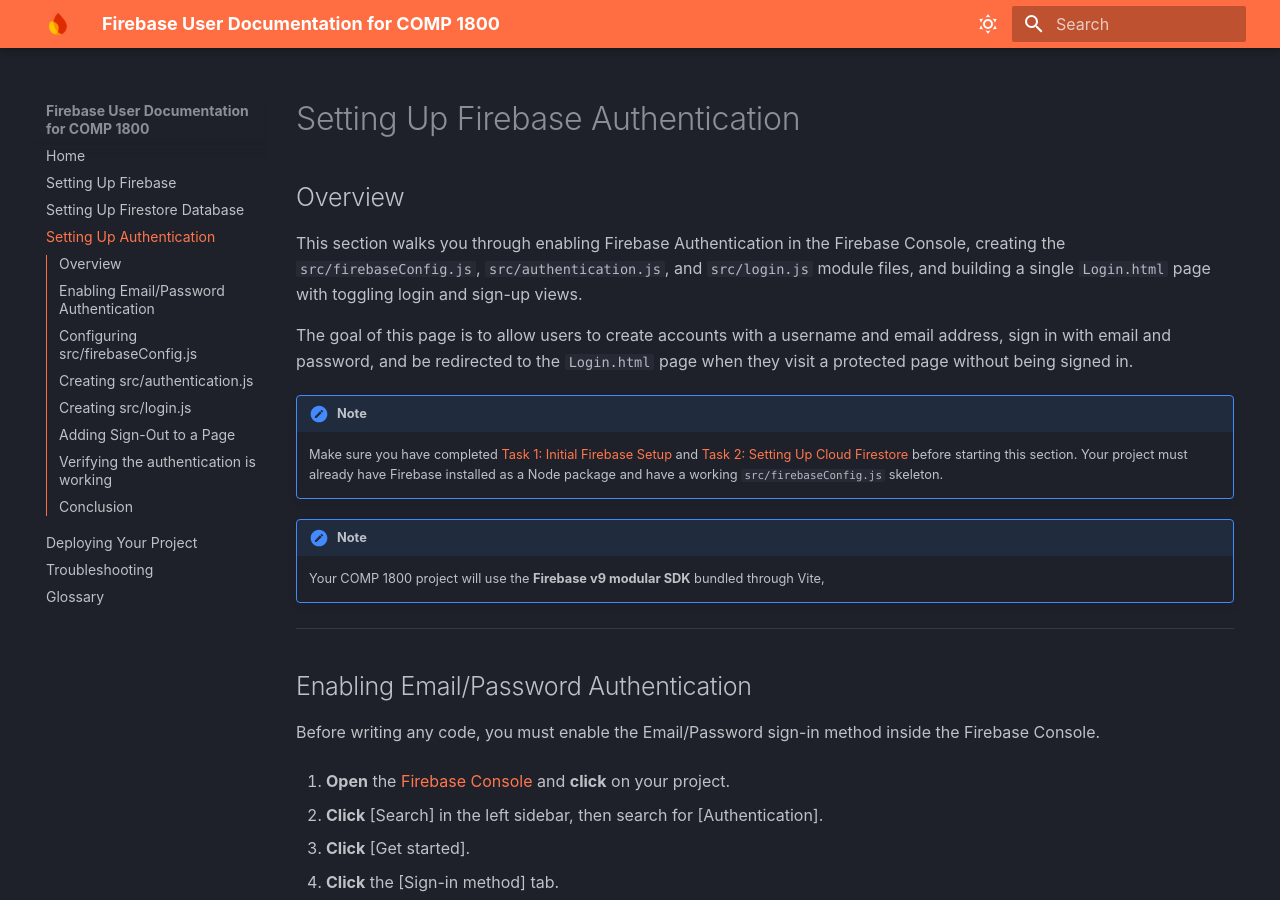
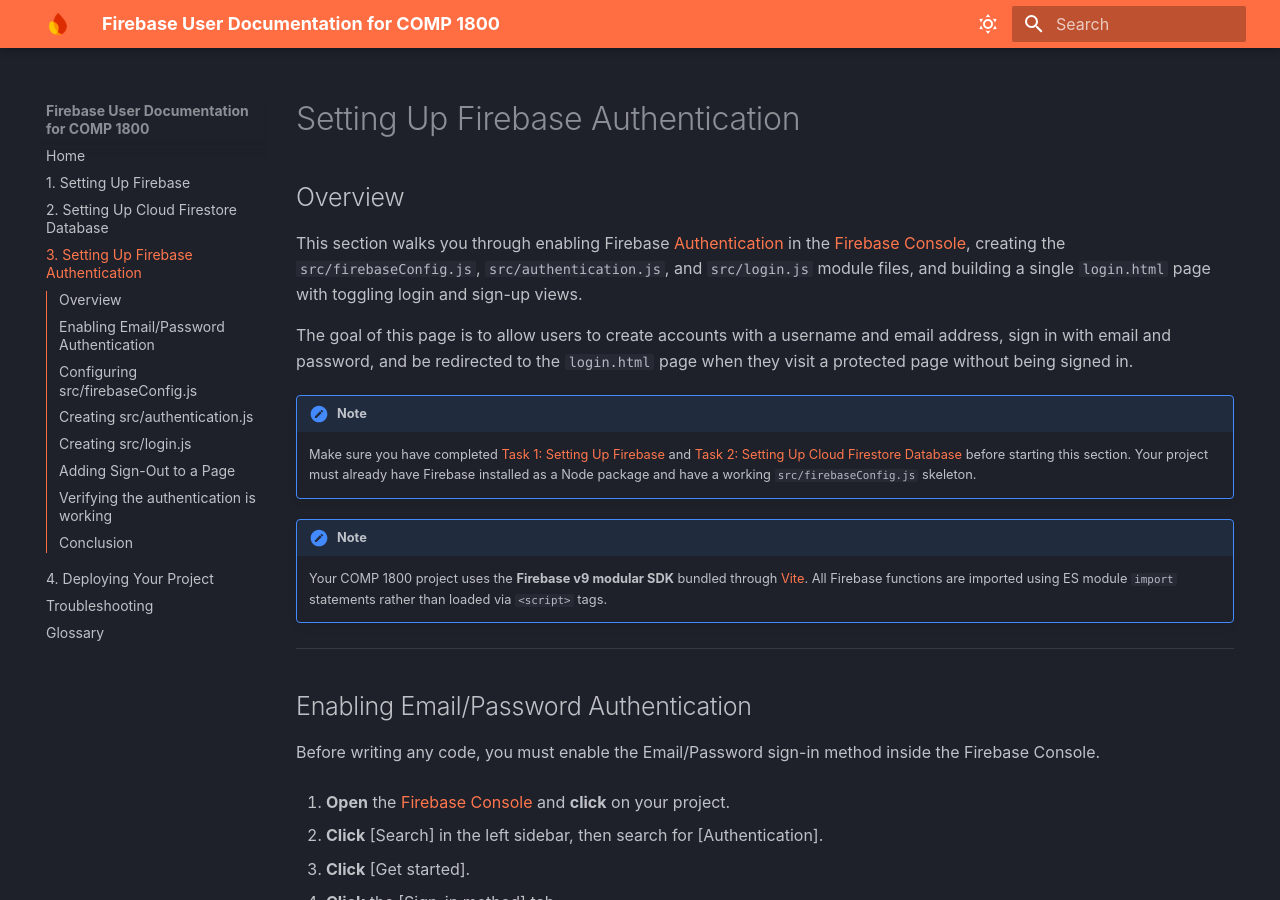
Before and after one commit to jameeel01/MKDOCS, an MkDocs documentation site: the page built from docs/task3_authentication.md, in a window 1280 px wide and 900 px high. Built offline with MkDocs 1.6.1 and Material for MkDocs 9.7.7, drawn with Linux system fonts in a browser that asks for light colours; some web fonts are replaced; some of the changed text lies outside the part shown.

Commit message:
Update glossary and troubleshooting pages. Add glossary for task 3 and 4

````diff
--- a/docs/task3_authentication.md
+++ b/docs/task3_authentication.md
@@ -2,18 +2,18 @@
 
 ## Overview
 
-This section walks you through enabling Firebase Authentication in the Firebase Console, creating the `src/firebaseConfig.js`, `src/authentication.js`, and `src/login.js` module files, and building a single `Login.html` page with toggling login and sign-up views.
+This section walks you through enabling Firebase [Authentication](glossary.md#authentication) in the [Firebase Console](glossary.md#firebase-console), creating the `src/firebaseConfig.js`, `src/authentication.js`, and `src/login.js` module files, and building a single `login.html` page with toggling login and sign-up views.
 
-The goal of this page is to allow users to create accounts with a username and email address, sign in with email and password, and be redirected to the `Login.html` page when they visit a protected page without being signed in.
+The goal of this page is to allow users to create accounts with a username and email address, sign in with email and password, and be redirected to the `login.html` page when they visit a protected page without being signed in.
 
 !!! note
-    Make sure you have completed [Task 1: Initial Firebase Setup](task1_firebase_setup.md)
-    and [Task 2: Setting Up Cloud Firestore](task2_firestore_setup.md)
+    Make sure you have completed [Task 1: Setting Up Firebase](task1_firebase_setup.md)
+    and [Task 2: Setting Up Cloud Firestore Database](task2_firestore_setup.md)
     before starting this section. Your project must already have Firebase installed
     as a Node package and have a working `src/firebaseConfig.js` skeleton.
 
 !!! note
-    Your COMP 1800 project will use the **Firebase v9 modular SDK** bundled through Vite,
+    Your COMP 1800 project uses the **Firebase v9 modular SDK** bundled through [Vite](glossary.md#vite). All Firebase functions are imported using ES module `import` statements rather than loaded via `<script>` tags.
 ---
 
 ## Enabling Email/Password Authentication
@@ -224,7 +224,7 @@
 
     document.getElementById("signoutBtn").addEventListener("click", () => {
         signOut(auth)
-            .then(() => { window.location.href = "/Login.html"; })
+            .then(() => { window.location.href = "/login.html"; })
             .catch((error) => { console.error("Sign-out error:", error); });
     });
     ```
@@ -267,7 +267,6 @@
 
 !!! success
     Firebase authentication is now working correctly. Users can create accounts, sign in, and sign out.
----
 
 ---
 
--- a/mkdocs.yml
+++ b/mkdocs.yml
@@ -36,10 +36,10 @@
 
 nav:
   - Home: index.md
-  - Setting Up Firebase: task1_firebase_setup.md
-  - Setting Up Firestore Database: task2_firestore_setup.md
-  - Setting Up Authentication: task3_authentication.md
-  - Deploying Your Project: task4_deploy.md
+  - 1. Setting Up Firebase: task1_firebase_setup.md
+  - 2. Setting Up Cloud Firestore Database: task2_firestore_setup.md
+  - 3. Setting Up Firebase Authentication: task3_authentication.md
+  - 4. Deploying Your Project: task4_deploy.md
   - Troubleshooting: troubleshooting.md
   - Glossary: glossary.md
 
````
Also changed, not shown: other parts of docs/task3_authentication.md (+4 -4 lines), docs/glossary.md (added, +80 -0 lines), docs/task4_deploy.md (+40 -7 lines), docs/troubleshooting.md (added, +210 -0 lines), 1 other file.
